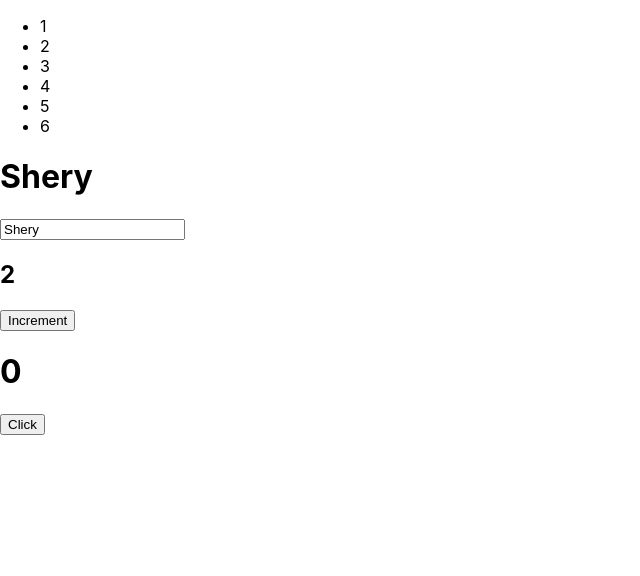
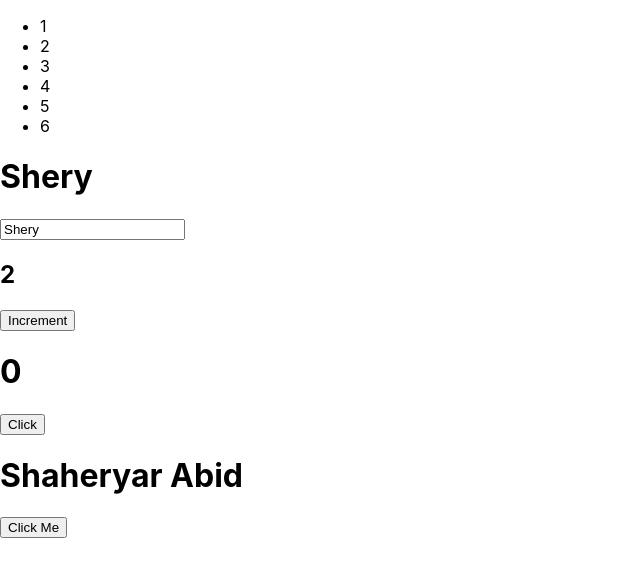
Before and after one commit to Shaheryar0054/react-practice, a React (Create React App) app: page / in a window 1280 px wide. Shown: the top 576 px of the page, without its empty margins (0-640 px from the left). Built offline with nearby package versions, Linux system fonts and the light colour scheme.

Commit message:
Added used state example

```diff
--- a/src/App.js
+++ b/src/App.js
@@ -3,6 +3,7 @@ import List from './List';
 import State from './State';
 import Counter from './Counter';
 import LifeCycle from './LifeCycle';
+import Usedstate from './Usedstate';
 
 function App() {
   return (
@@ -11,6 +12,7 @@ function App() {
       <State />
       <Counter />
       <LifeCycle />
+      <Usedstate />
     </div>
   );
 }
--- /dev/null
+++ b/src/Usedstate.js
@@ -0,0 +1,24 @@
+import React, { useState } from 'react';
+
+function Usedstate() {
+  const [name, setName] = useState('Shaheryar Abid');
+
+  const changeName = () => {
+    if (name === 'Shaheryar Abid') {
+      setName('Imran Khan');
+    } else {
+      setName('Shaheryar Abid');
+    }
+  };
+
+  return (
+    <div>
+      <h1>{name}</h1>
+      <button className="btn" type="button" onClick={changeName}>
+        Click Me
+      </button>
+    </div>
+  );
+}
+
+export default Usedstate;
```
